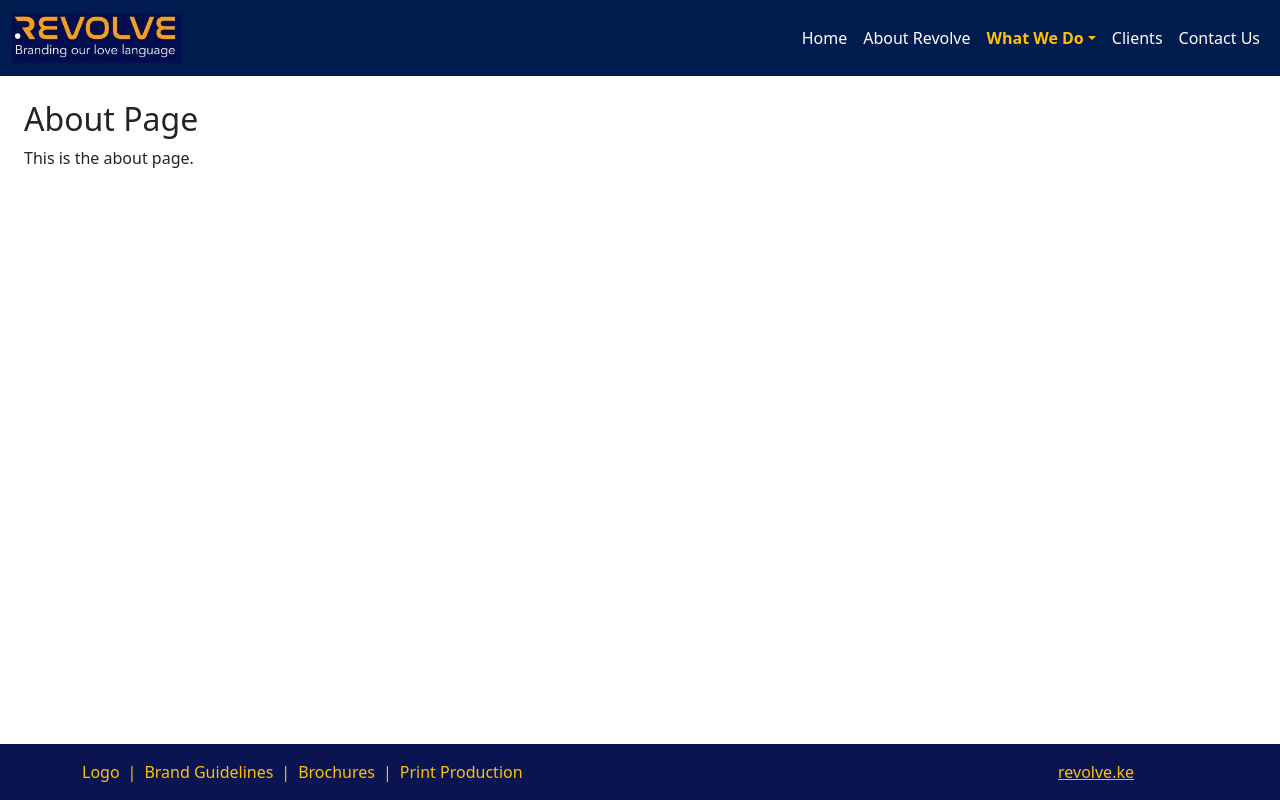
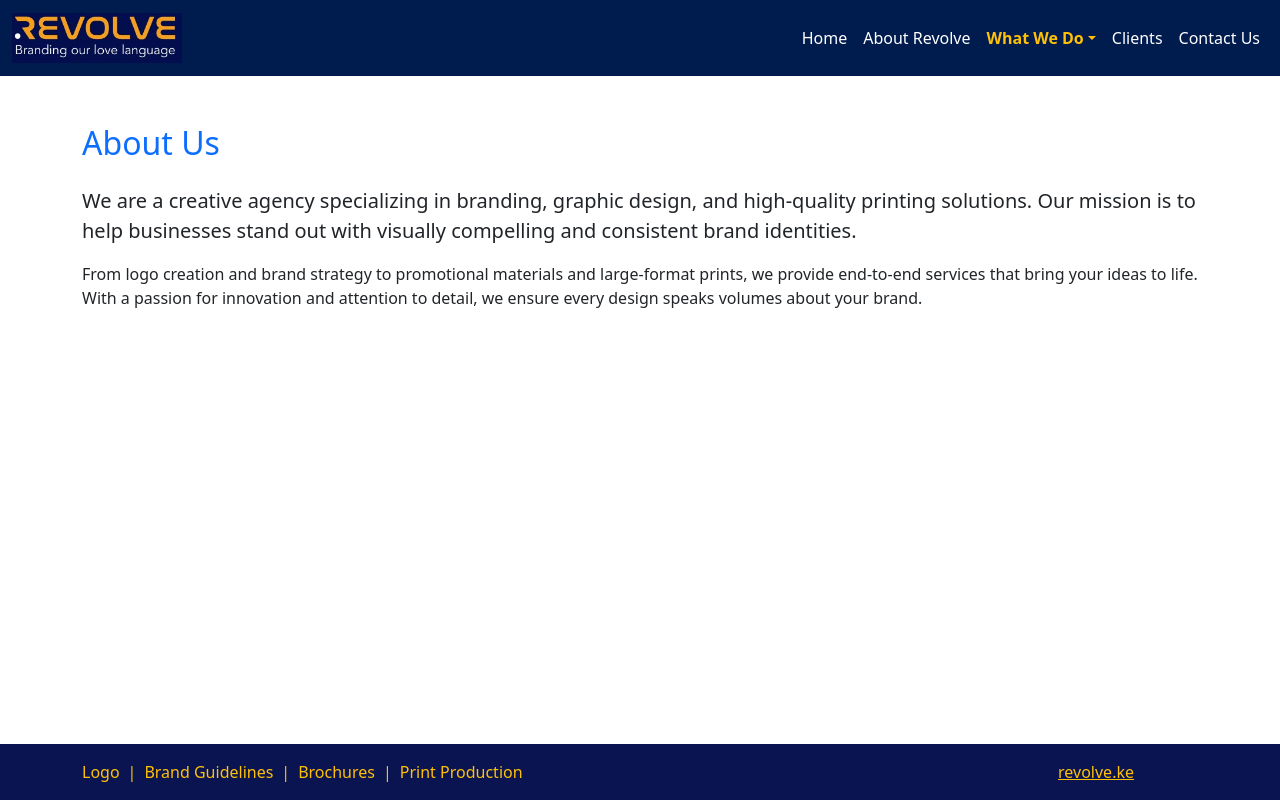
Before and after one commit to Melkzedk/tobby-client-app, a React (Create React App) app: page /about in a window 1280 px wide. Built offline with nearby package versions, Linux system fonts and the light colour scheme.

Commit message:
About page update

```diff
--- a/src/pages/About.js
+++ b/src/pages/About.js
@@ -1,8 +1,20 @@
-// About.js, WhatWeDo.js, Clients.js, Contact.js
+// About.js
 import React from 'react';
 
 function About() {
-  return <div className="p-4"><h2>About Page</h2><p>This is the about page.</p></div>;
+  return (
+    <div className="container py-5">
+      <h2 className="mb-4 text-primary">About Us</h2>
+      <p className="lead">
+        We are a creative agency specializing in <strong>branding</strong>, <strong>graphic design</strong>, and <strong>high-quality printing</strong> solutions.
+        Our mission is to help businesses stand out with visually compelling and consistent brand identities.
+      </p>
+      <p>
+        From logo creation and brand strategy to promotional materials and large-format prints, we provide end-to-end services that bring your ideas to life.
+        With a passion for innovation and attention to detail, we ensure every design speaks volumes about your brand.
+      </p>
+    </div>
+  );
 }
 
 export default About;
```
